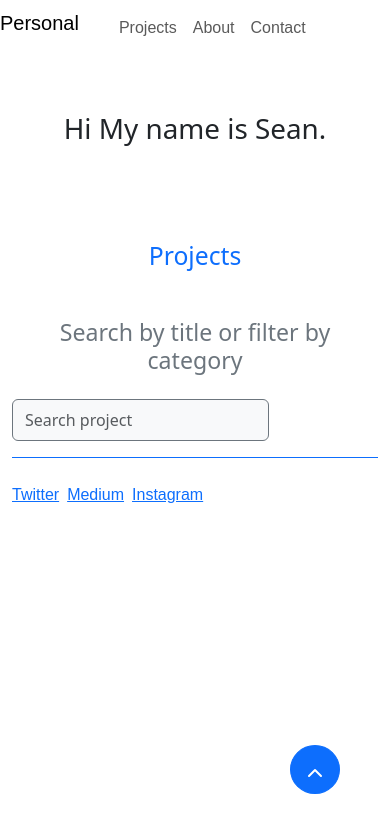
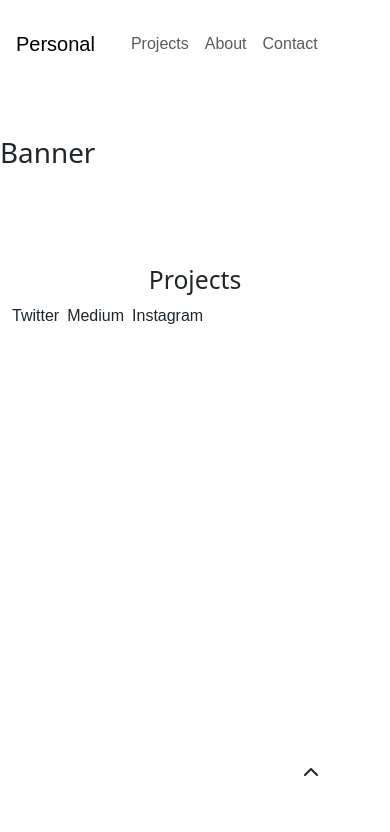
Before and after one commit to owwwwwo03/PersonalWeb, a Vue app: page / in a window 390 px wide. Shown: the top 832 px of the page. Built offline with nearby package versions, Linux system fonts and the light colour scheme; what vue-loading-overlay would draw is missing.

Commit message:
20231113-調整框架

```diff
--- a/src/App.vue
+++ b/src/App.vue
@@ -1,5 +1,5 @@
 <template>
-  <div :class="appTheme" class="pt-0.5">
+  <div :class="appTheme" class="">
       <!-- App header -->
       <Header class="mb-5 mb-sm-8"></Header>
       <!-- Render active component contents with vue transition -->
@@ -7,7 +7,7 @@
 			  <router-view :theme="appTheme" />
 		  </transition>
       <!-- Scroll to top -->
-      <button class="btn btn-primary back-to-top" data-bs-toggle="backtotop">
+      <button class="btn back-to-top btn-lg" data-bs-toggle="backtotop">
         <i data-feather="chevron-up"></i>
       </button>
 
@@ -50,9 +50,6 @@
   position: fixed;
   bottom: 50px;
   right: 50px;
-  border-radius: 50%;
-  font-size: 30px;
-  line-height: 35px;
   transition: transform 0.5s ease-in-out;
 }
 
@@ -68,6 +65,7 @@
   font-size: 1.5rem;
   vertical-align: middle;
 }
+
 
 .fade-enter-active {
   animation: coming 0.4s;
--- a/src/components/header/HeaderLinks.vue
+++ b/src/components/header/HeaderLinks.vue
@@ -1,12 +1,12 @@
 <template>
 	<!-- Header links -->
-	<div class="container">
-		<div class="collapse navbar-collapse custom-font ">
-      	<ul class="navbar-nav me-auto mb-2 mb-lg-0">
-				<a href="/projects" class="nav-link" aria-label="Projects">Projects</a>
-				<a href="/about" class="nav-link" aria-label="About Me">About</a>
-				<a href="/contact" class="nav-link" aria-label="Contact">Contact</a>
-		</ul>
+	<div class="container-fluid">
+		<div class="custom-font">
+			<ul class="navbar-nav">
+					<a href="/projects" class="nav-link" aria-label="Projects">Projects</a>
+					<a href="/about" class="nav-link" aria-label="About Me">About</a>
+					<a href="/contact" class="nav-link" aria-label="Contact">Contact</a>
+			</ul>
 		</div>
 	</div>
 </template>
--- a/src/components/projects/ProjectsGrid.vue
+++ b/src/components/projects/ProjectsGrid.vue
@@ -3,35 +3,11 @@
     <section class="pt-5 pt-sm-5">
     <!-- Projects grid title -->
     <div class="text-center">
-        <h2 class="font-weight-bold text-primary">Projects</h2>
+        <h2 class="">Projects</h2>
     </div>
-
-    <!-- Filter and search projects -->
-    <div class="mt-5 mt-sm-5">
-        <h3 class="font-weight-normal text-center text-secondary mb-4">
-            Search by title or filter by category
-        </h3>
-        <div class="d-flex justify-content-between border-bottom border-primary pb-3 mb-2">
-            <div class="d-flex align-items-center">
-                <span class="bg-primary p-2.5 shadow rounded-circle cursor-pointer">
-                    <i class="fas fa-search text-secondary"></i>
-                </span>
-                <input
-                    class="form-control pl-3 pr-1 py-2 border border-secondary rounded text-secondary bg-light"
-                    id="name"
-                    name="name"
-                    type="search"
-                    placeholder="Search project"
-                    aria-label="Name"
-                />
-            </div>
-
-        </div>
-    </div>
-
     <!-- Projects grid -->
-    <div class="row mt-4">
-        <div class="col-12 col-sm-6 col-lg-4">
+    <div class="">
+        <div class="">
 
         </div>
     </div>
--- a/src/views/Banner.vue
+++ b/src/views/Banner.vue
@@ -1,19 +1,19 @@
 <template>
     <section
-		class="flex flex-col sm:justify-between items-center sm:flex-row mt-12 sm:mt-10"
+		class=""
 	>
 		<!-- Banner left contents -->
-		<div class="w-full md:w-1/3 text-left">
+		<div class="">
 			<h1
-				class="font-general-semibold text-4xl md:text-4xl xl:text-6xl text-center sm:text-left text-ternary-dark dark:text-primary-light"
+				class=""
 			>
-				Hi My name is Sean.
+				Banner
 			</h1>
 
 		</div>
 
 		<!-- Banner right illustration -->
-		<div class="w-full md:w-2/3 text-right float-right">
+		<div class="">
 
 		</div>
 	</section>
--- a/src/views/Footer.vue
+++ b/src/views/Footer.vue
@@ -4,7 +4,7 @@
         <div class="col-12">
           <ul class="list-inline">
             <li v-for="social in socials" :key="social.id" class="list-inline-item">
-              <a :href="social.url" target="_blank" class="text-primary-dark custom-font">
+              <a :href="social.url" target="_blank" class="nav-link text-primary-dark custom-font">
                 <i class="icon" :class="social.icon"></i>
                 {{ social.name }}
               </a>
--- a/src/views/Header.vue
+++ b/src/views/Header.vue
@@ -1,16 +1,14 @@
 <template>
   <nav class="main-header navbar navbar-expand">
     <!-- Header start -->
-    <div class="navbar-nav ml-auto">
+    <div class="d-flex p-3">
         <!-- Header menu links and small screen hamburger menu -->
               <!-- Header logos -->
-          <div class="">
+          <div class="d-flex">
             <a href="/" class="navbar-brand custom-font">Personal</a>
           </div>
           <!-- Header links -->
-          <div class="">
-            <HeaderLinks :showModal="showModal" :isOpen="isOpen" />
-          </div>
+          <HeaderLinks :showModal="showModal" :isOpen="isOpen" />
     </div>
   </nav>
 </template>
@@ -28,11 +26,6 @@
     color: #4b545c !important;
     border: 0px !important;
   }
-  .navbar-nav{
-    display: flex;
-    gap:4px;
-    margin-right: 1rem;
-  }
   .custom-font{
     font-family: Arial, Helvetica, sans-serif;
   }
--- a/src/views/Home.vue
+++ b/src/views/Home.vue
@@ -2,8 +2,8 @@
 	<Banner class="mb-5 mb-sm-8" />
 	<div class="container mx-auto">
         <!-- Projects -->
-		<ProjectsGrid />
-    </div>
+		  <ProjectsGrid />
+  </div>
 
 </template>
 <script lang="ts" setup>
--- a/src/views/Projects.vue
+++ b/src/views/Projects.vue
@@ -1,6 +1,5 @@
 <template>
     <div class="container mx-auto">
-        <h1>WOO</h1>
 		<ProjectsGrid></ProjectsGrid>
 	</div>
 </template>
```
Also changed, not shown: src/views/Layout.vue (deleted, +0 -11 lines).
